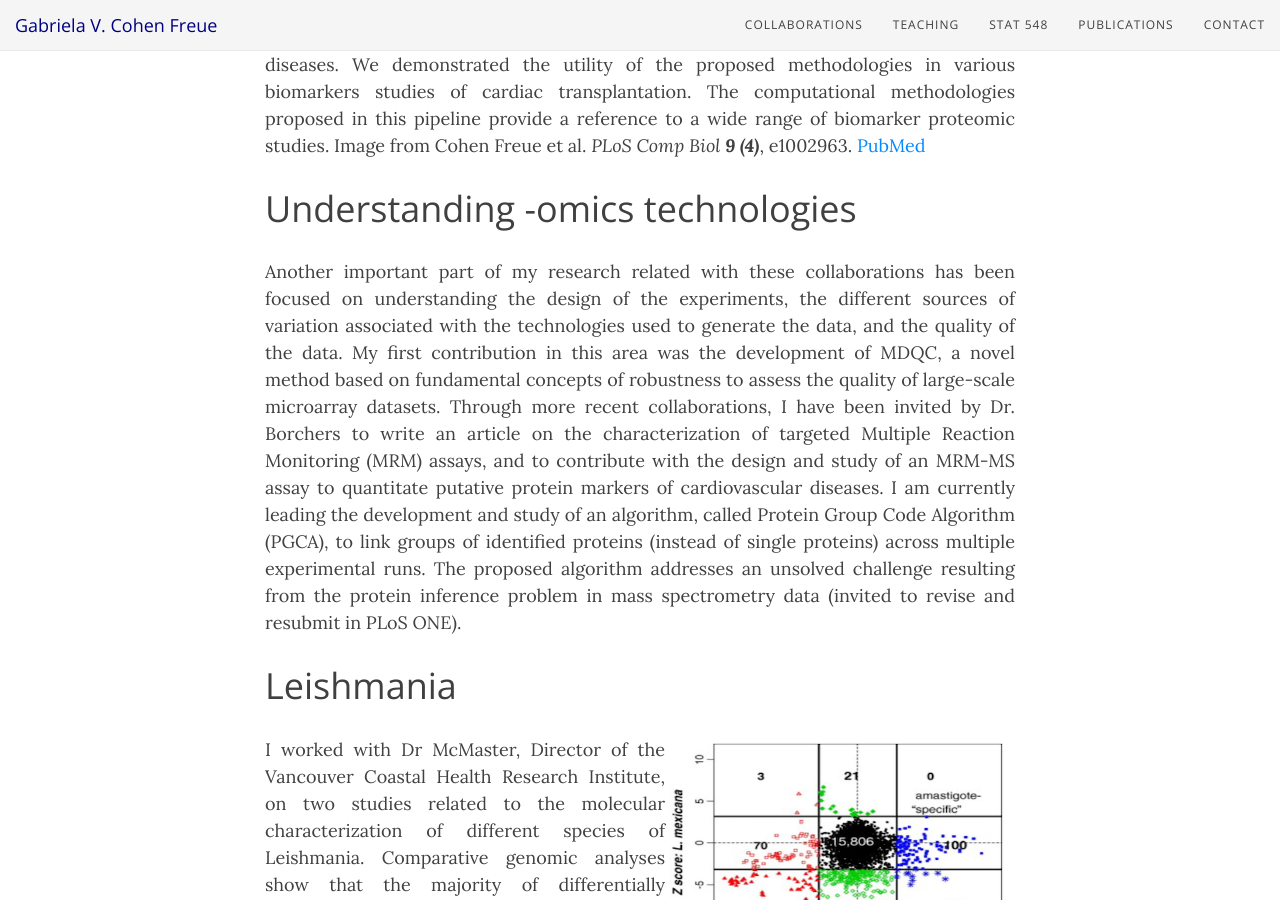
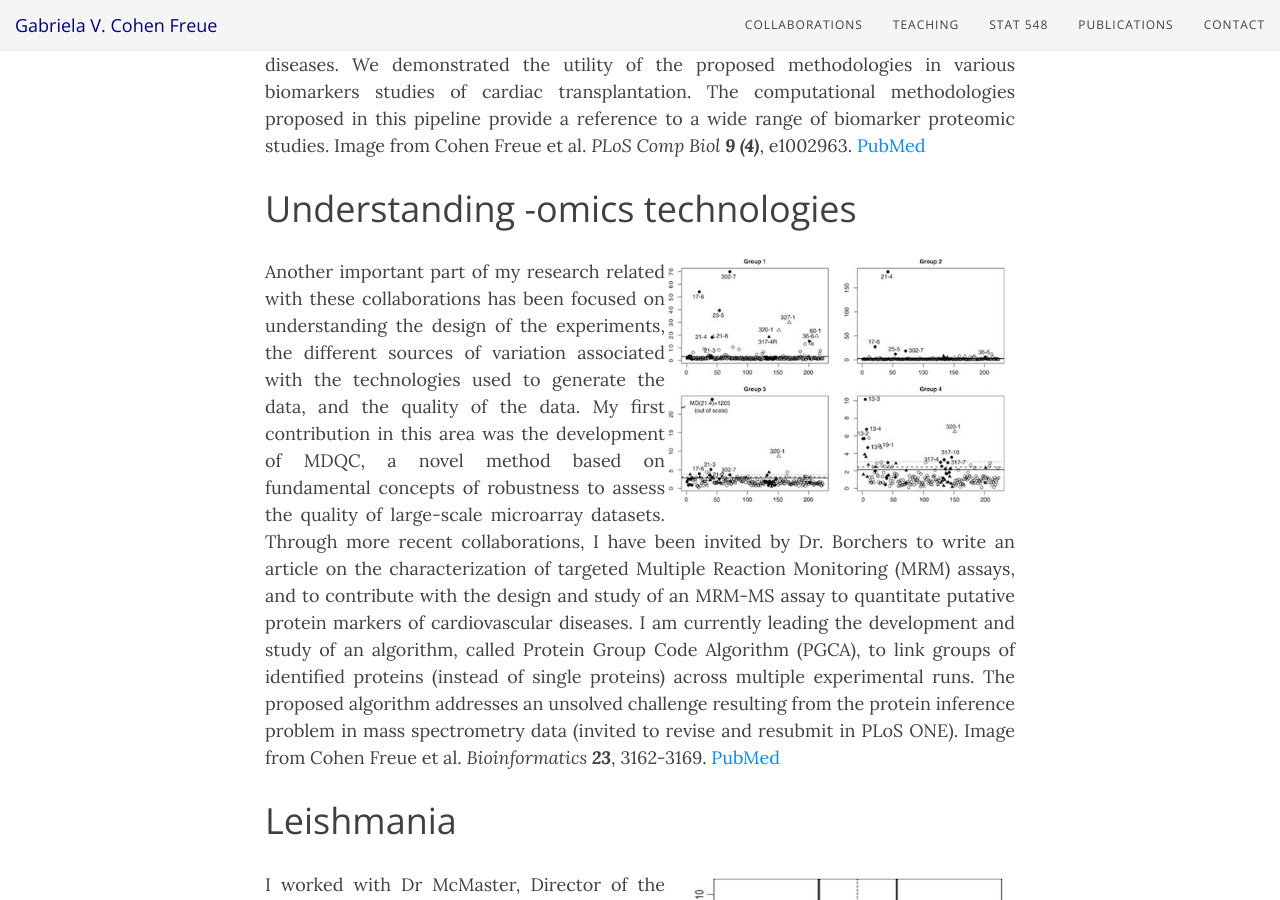
Before and after one commit to gcohenfr/gcohenfr.github.io, a Jekyll site: the page built from collab.md, in a window 1280 px wide and 900 px high, scrolled down 1981 px. Built offline with Jekyll 4.4.1, drawn with Linux system fonts in a browser that asks for light colours; nearby versions of some CDN libraries.

Commit message:
image for collab

```diff
--- a/collab.md
+++ b/collab.md
@@ -22,7 +22,8 @@ I have worked with Dr. Bruce McManus, from the NCE CECR Prevention of Organ Fail
 Since 2005, I have been working in the realm of molecular biomarker discoveries in Transplantation through my participation in the Genome Canada-funded Biomarkers in Transplantation initiative and with the NCE CECR Prevention of Organ Failure (PROOF) Centre of Excellence. In more recent collaborations with the group, I have developed a computational proteomic pipeline founded on the combination of advanced statistical methodologies to identify, validate, and clinically implement biomarker blood-based solutions to diagnose and predict various diseases. We demonstrated the utility of the proposed methodologies in various biomarkers studies of cardiac transplantation. The computational methodologies proposed in this pipeline provide a reference to a wide range of biomarker proteomic studies. Image from Cohen Freue et al. *PLoS Comp Biol* ***9 (4)***, e1002963. [PubMed](https://www.ncbi.nlm.nih.gov/pubmed/23592955)
 
 # Understanding -omics technologies
-Another important part of my research related with these collaborations has been focused on understanding the design of the experiments, the different sources of variation associated with the technologies used to generate the data, and the quality of the data. My first contribution in this area was the development of MDQC, a novel method based on fundamental concepts of robustness to assess the quality of large-scale microarray datasets. Through more recent collaborations, I have been invited by Dr. Borchers to write an article on the characterization of targeted Multiple Reaction Monitoring (MRM) assays, and to contribute with the design and study of an MRM-MS assay to quantitate putative protein markers of cardiovascular diseases. I am currently leading the development and study of an algorithm, called Protein Group Code Algorithm (PGCA), to link groups of identified proteins (instead of single proteins) across multiple experimental runs. The proposed algorithm addresses an unsolved challenge resulting from the protein inference problem in mass spectrometry data (invited to revise and resubmit in PLoS ONE).
+<img style="float: right;" src="/img/mdqc.png" height="250" width="350">
+Another important part of my research related with these collaborations has been focused on understanding the design of the experiments, the different sources of variation associated with the technologies used to generate the data, and the quality of the data. My first contribution in this area was the development of MDQC, a novel method based on fundamental concepts of robustness to assess the quality of large-scale microarray datasets. Through more recent collaborations, I have been invited by Dr. Borchers to write an article on the characterization of targeted Multiple Reaction Monitoring (MRM) assays, and to contribute with the design and study of an MRM-MS assay to quantitate putative protein markers of cardiovascular diseases. I am currently leading the development and study of an algorithm, called Protein Group Code Algorithm (PGCA), to link groups of identified proteins (instead of single proteins) across multiple experimental runs. The proposed algorithm addresses an unsolved challenge resulting from the protein inference problem in mass spectrometry data (invited to revise and resubmit in PLoS ONE). Image from Cohen Freue et al. *Bioinformatics* ***23***, 3162-3169. [PubMed](https://www.ncbi.nlm.nih.gov/pubmed/17933854)
 
 # Leishmania
 <img style="float: right;" src="/img/leishmania.png" height="250" width="350">
```
Also changed, not shown: img/mdqc.png (added).
